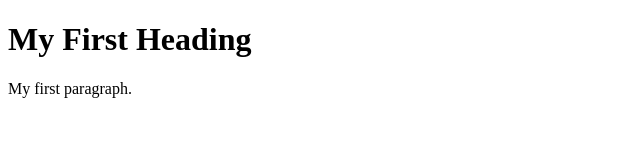
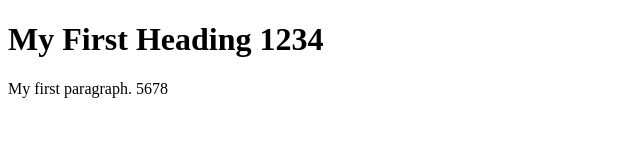
Before and after one commit to azarsm/azarsm.github.io, a plain HTML site: page index_3.html in a window 1280 px wide. Shown: the whole page, without its empty margins (0-640 px from the left). Drawn offline with Linux system fonts and the light colour scheme.

Commit message:
Update 1

```diff
--- a/index_3.html
+++ b/index_3.html
@@ -2,8 +2,8 @@
 <html>
 <body>
 
-<h1>My First Heading</h1>
-<p>My first paragraph.</p>
+<h1>My First Heading   1234 </h1>
+<p>My first paragraph. 5678</p>
 
 </body>
 </html>
```
